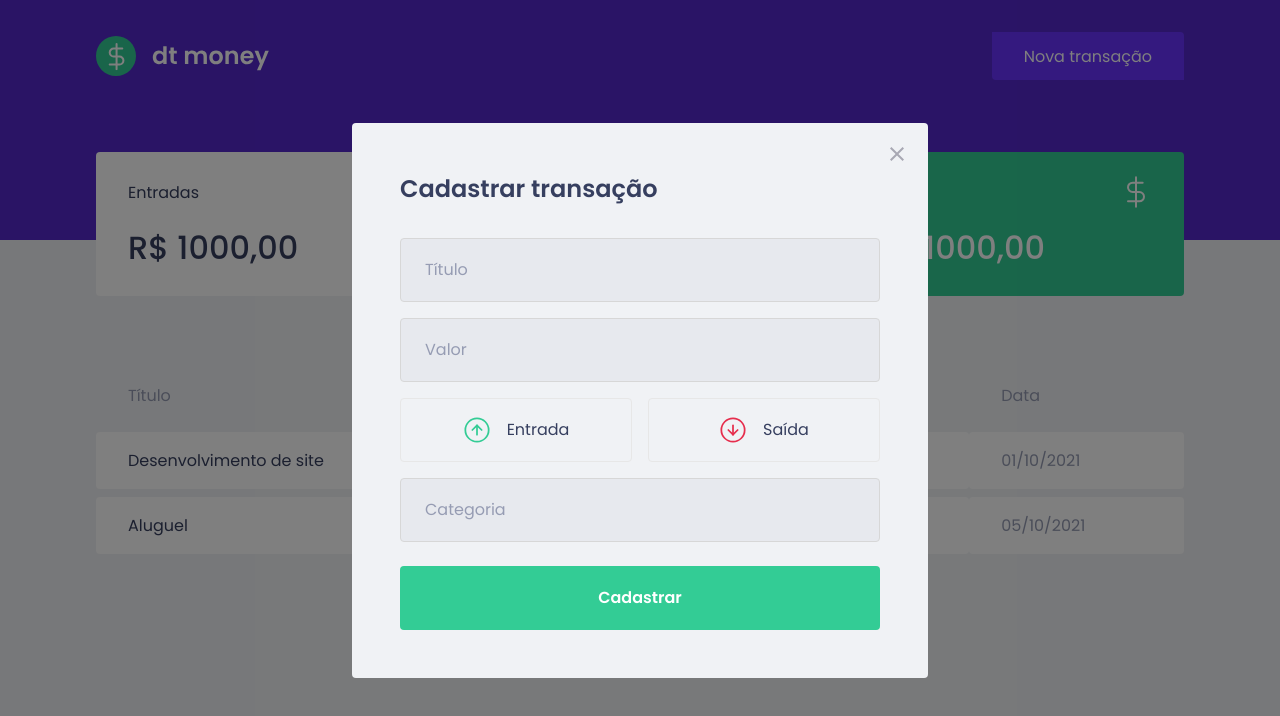
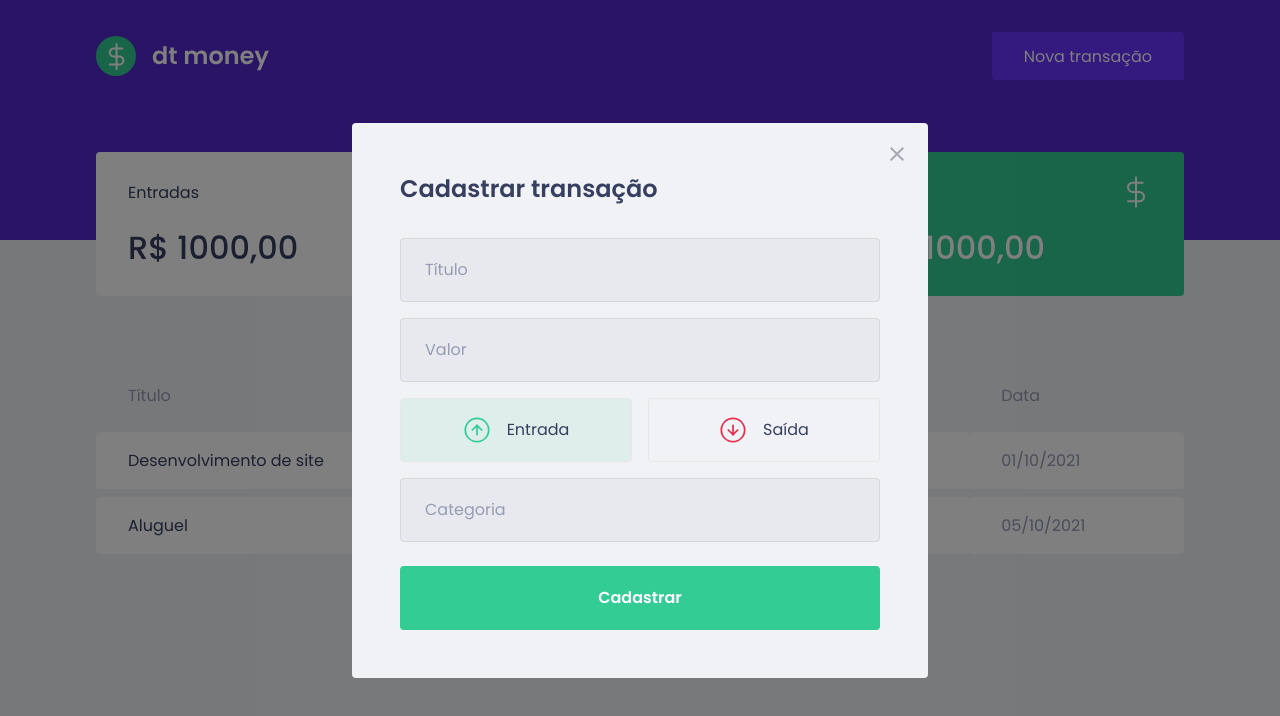
Before and after one commit to weslley19/dtmoney-reactjs, a React (Create React App) app: page / in a window 1280 px wide. Both pictures are taken after a click on the button "Nova transação". Shown: the top 716 px of the page. Built offline with nearby package versions, Linux system fonts and the light colour scheme; no server answers; what miragejs would draw is missing.

Commit message:
feat: setting colors for radios

```diff
--- a/src/components/NewTransactionModal/index.tsx
+++ b/src/components/NewTransactionModal/index.tsx
@@ -1,8 +1,9 @@
+import { useState } from 'react';
 import Modal from 'react-modal';
 import closeImg from '../../assets/close.svg';
 import incomeImg from '../../assets/income.svg';
 import outcomeImg from '../../assets/outcome.svg';
-import { Container, TransactionTypeContainer } from './styles';
+import { Container, TransactionTypeContainer, RadioBox } from './styles';
 
 Modal.setAppElement('#root');
 
@@ -12,6 +13,8 @@
 }
 
 export function NewTransactionModal({ isOpen, onRequestClose }: NewTransactionModalProps) {
+  const [type, setType] = useState('deposit');
+
   return (
     <Modal
       isOpen={isOpen}
@@ -32,14 +35,24 @@
         <input type="number" placeholder="Valor" />
 
         <TransactionTypeContainer>
-          <button type="button">
+          <RadioBox
+            type="button"
+            onClick={() => setType('deposit')}
+            isActive={type === 'deposit'}
+            isActiveColor='green'
+          >
             <img src={incomeImg} alt="Entrada" />
             <span>Entrada</span>
-          </button>
-          <button type="button">
+          </RadioBox>
+          <RadioBox
+            type="button"
+            onClick={() => setType('withdraw')}
+            isActive={type === 'withdraw'}
+            isActiveColor='red'
+          >
             <img src={outcomeImg} alt="Saída" />
             <span>Saída</span>
-          </button>
+          </RadioBox>
         </TransactionTypeContainer>
 
         <input type="text" placeholder="Categoria" />
--- a/src/components/NewTransactionModal/styles.ts
+++ b/src/components/NewTransactionModal/styles.ts
@@ -1,5 +1,5 @@
 import styled from "styled-components";
-import { darken } from 'polished';
+import { darken, transparentize } from 'polished';
 
 export const Container = styled.form`
   h2 {
@@ -54,13 +54,27 @@
   display: grid;
   grid-template-columns: 1fr 1fr;
   gap: 1rem;
+`;
 
-  button {
+interface RadioBoxProps {
+  isActive: boolean;
+  isActiveColor: 'green' | 'red';
+}
+
+const colors = {
+  green: '#33CC95',
+  red: '#e52e40'
+}
+
+export const RadioBox = styled.button<RadioBoxProps>`
   height: 4rem;
   border: 1px solid #e7e7e7;
   border-radius: 0.25rem;
 
-    background: transparent;
+  background: ${(props) => props.isActive
+    ? transparentize(0.9, colors[props.isActiveColor])
+    : 'transparent'
+  };
 
   display: flex;
   align-items: center;
@@ -83,5 +97,4 @@
     font-size: 1rem;
     color: var(--text-title);
   }
-  }
 `;
```
Lines whose indentation alone changed are shown as unchanged.
